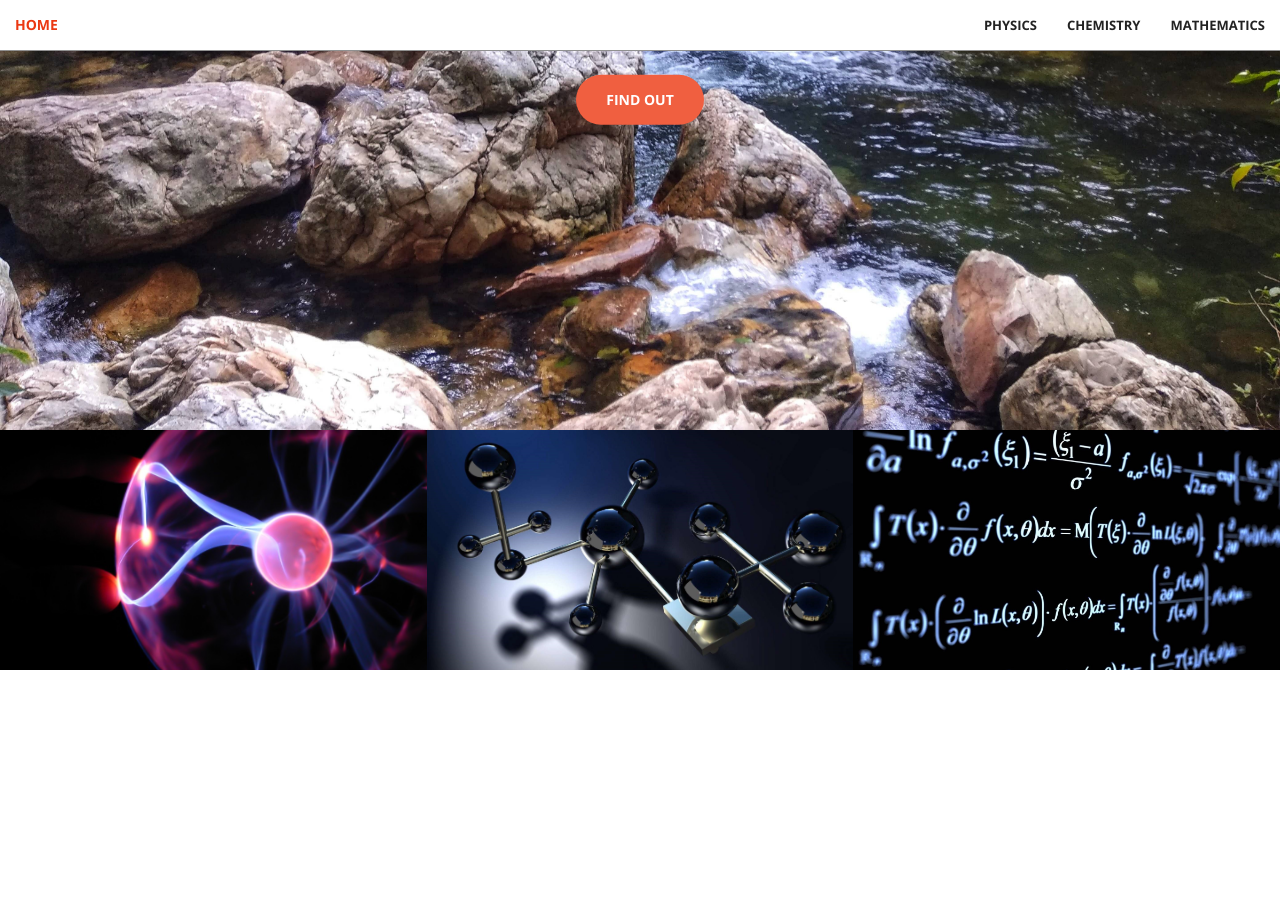
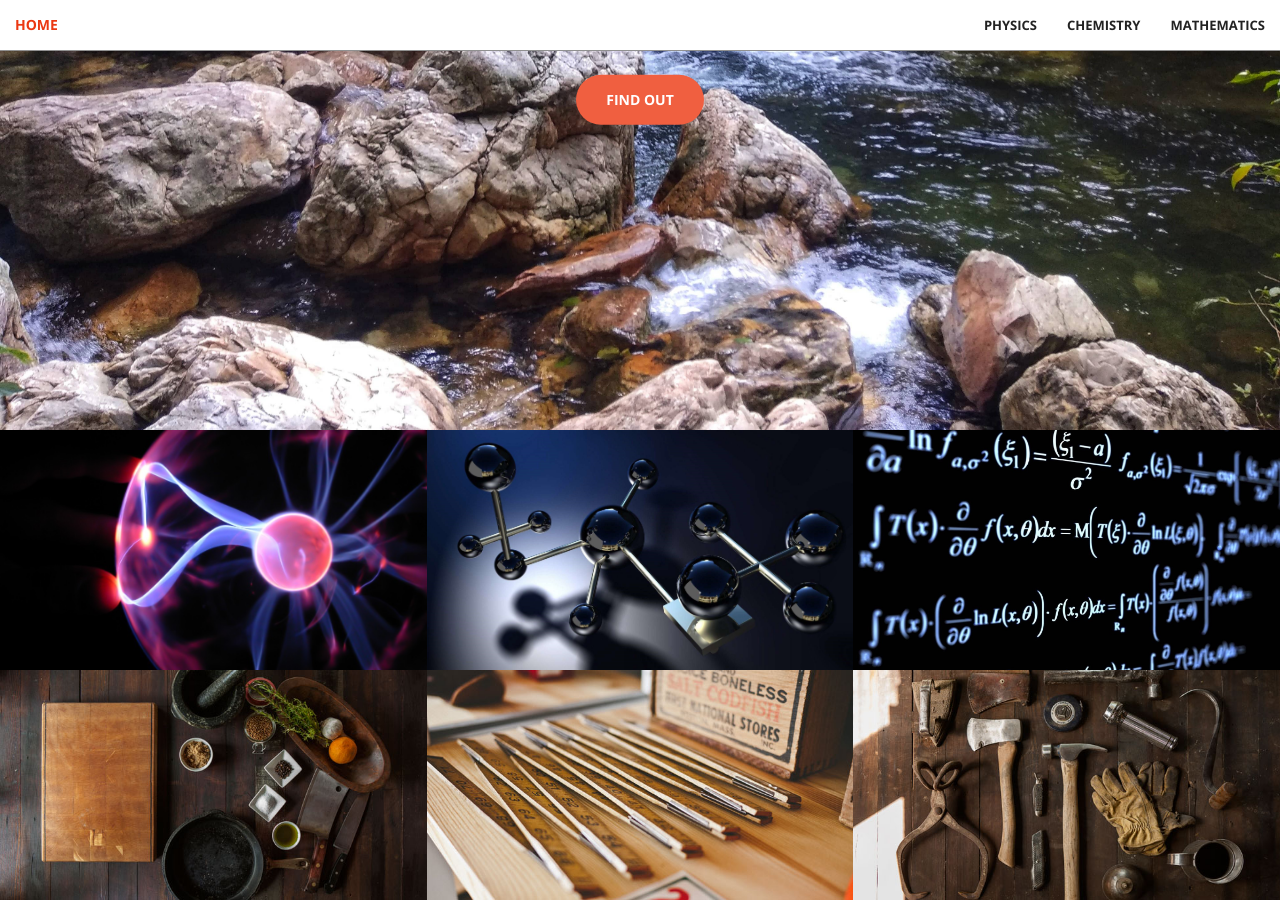
Before and after one commit to aravindbharathi/aravindbharathi.github.io, a Jekyll site: the page courses/index.html, which Jekyll copies as it is, in a window 1280 px wide and 900 px high, scrolled down 470 px. Built offline with Jekyll 4.4.1, drawn with Linux system fonts in a browser that asks for light colours; before the commit the page ends 1167 px from its top, so only the background shows below that.

Commit message:
Update index.html

```diff
--- a/courses/index.html
+++ b/courses/index.html
@@ -125,7 +125,7 @@
                 </div>
                 <div class="col-lg-4 col-sm-6">
                 <a href="/projects/" class="portfolio-box">
-                    <img src="img/portfolio/4.jpg" class="img-responsive" alt="">
+                    <img src="/img/portfolio/4.jpg" class="img-responsive" alt="">
                     <div class="portfolio-box-caption">
                         <div class="portfolio-box-caption-content">
                             <div class="project-name">
@@ -140,7 +140,7 @@
             </div>
             <div class="col-lg-4 col-sm-6">
                 <a href="/courses/" class="portfolio-box">
-                    <img src="img/portfolio/5.jpg" class="img-responsive" alt="">
+                    <img src="/img/portfolio/5.jpg" class="img-responsive" alt="">
                     <div class="portfolio-box-caption">
                         <div class="portfolio-box-caption-content">
                             <div class="project-name">
@@ -155,7 +155,7 @@
             </div>
             <div class="col-lg-4 col-sm-6">
                 <a href="/courses/" class="portfolio-box">
-                    <img src="img/portfolio/6.jpg" class="img-responsive" alt="">
+                    <img src="/img/portfolio/6.jpg" class="img-responsive" alt="">
                     <div class="portfolio-box-caption">
                         <div class="portfolio-box-caption-content">
                             <div class="project-name">
```
